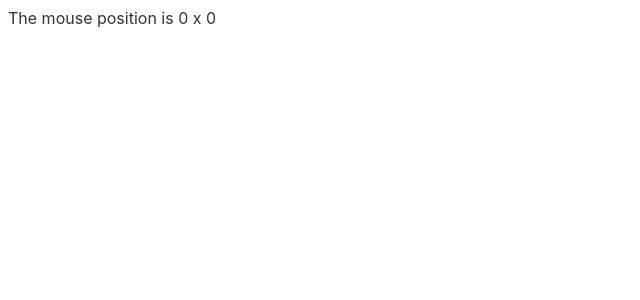
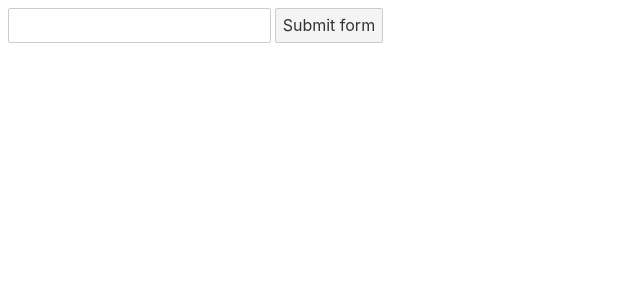
Before and after one commit to aleklucatero/sveltepra, a Svelte app: page / in a window 1280 px wide. Shown: the top 300 px of the page, without its empty margins (0-640 px from the left). Built offline with nearby package versions, Linux system fonts and the light colour scheme.

Commit message:
Created simple form using preventDefault
In this example I create a form that has a submit button. I prevent the default using svelte syntax that would prevent the page from refreshing once the form is submitted.

```diff
--- a/src/App.svelte
+++ b/src/App.svelte
@@ -93,13 +93,17 @@
 	// }
 
 	/*--------Using directives----------*/
-	let mouse = { x: 0, y: 0 };
+	// let mouse = { x: 0, y: 0 };
 
-	function handleMouseMove(event) {
-		mouse.x = event.clientX
-		mouse.y = event.clientY
+	// function handleMouseMove(event) {
+	// 	mouse.x = event.clientX
+	// 	mouse.y = event.clientY
+	// }
+
+	/*--------Another example of using preventDefault----------*/
+	function onSubmit() {
+		console.log(`Form submitted`);
 	}
-
 
 </script>
 
@@ -146,7 +150,7 @@
 	<p>Something went wrong: {error.message}</p>
 {/await} -->
 
-<div on:mousemove={handleMouseMove}>
+<!-- <div on:mousemove={handleMouseMove}>
 	The mouse position is {mouse.x} x {mouse.y}
 </div>
 
@@ -154,4 +158,9 @@
 	div {
 		height: 100%;
 	}
-</style>
+</style> -->
+
+<form on:submit|preventDefault={onSubmit}>
+	<input type="text">
+	<button>Submit form</button>
+</form>
```
